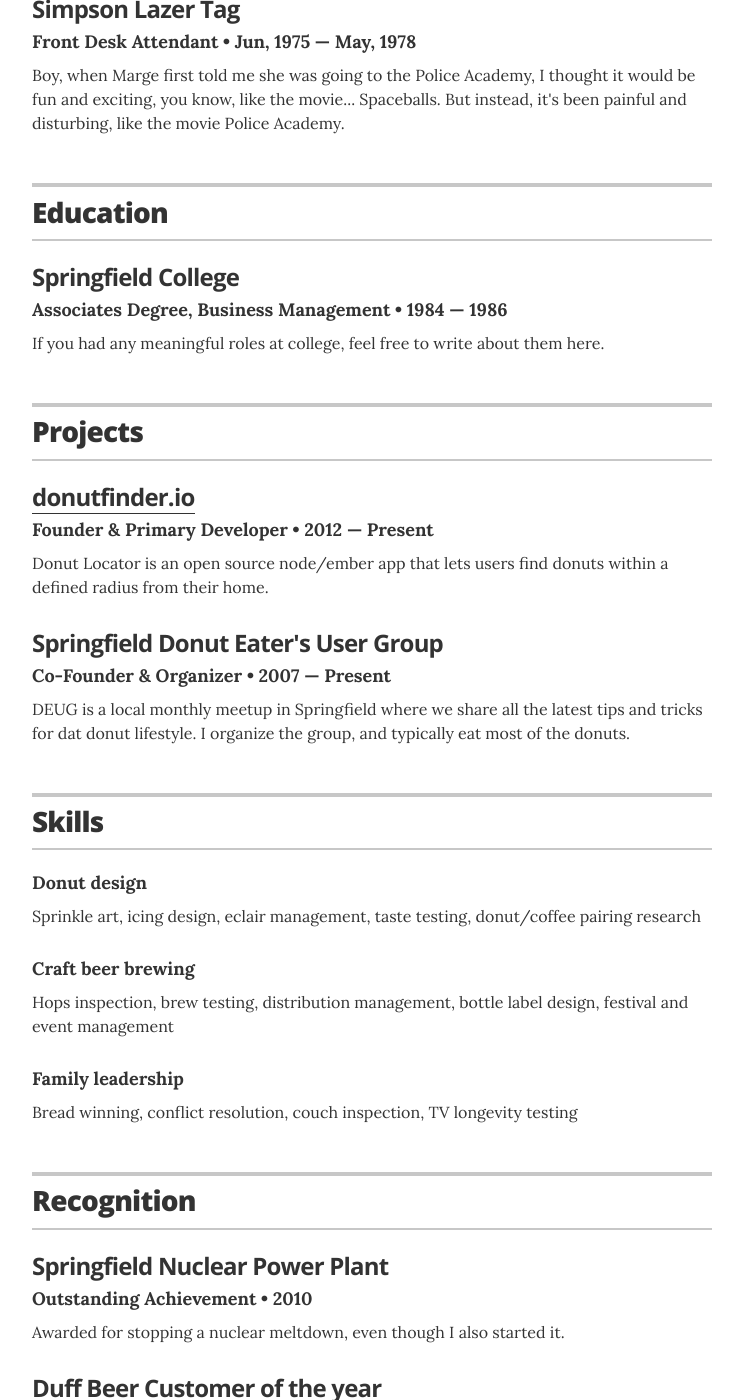
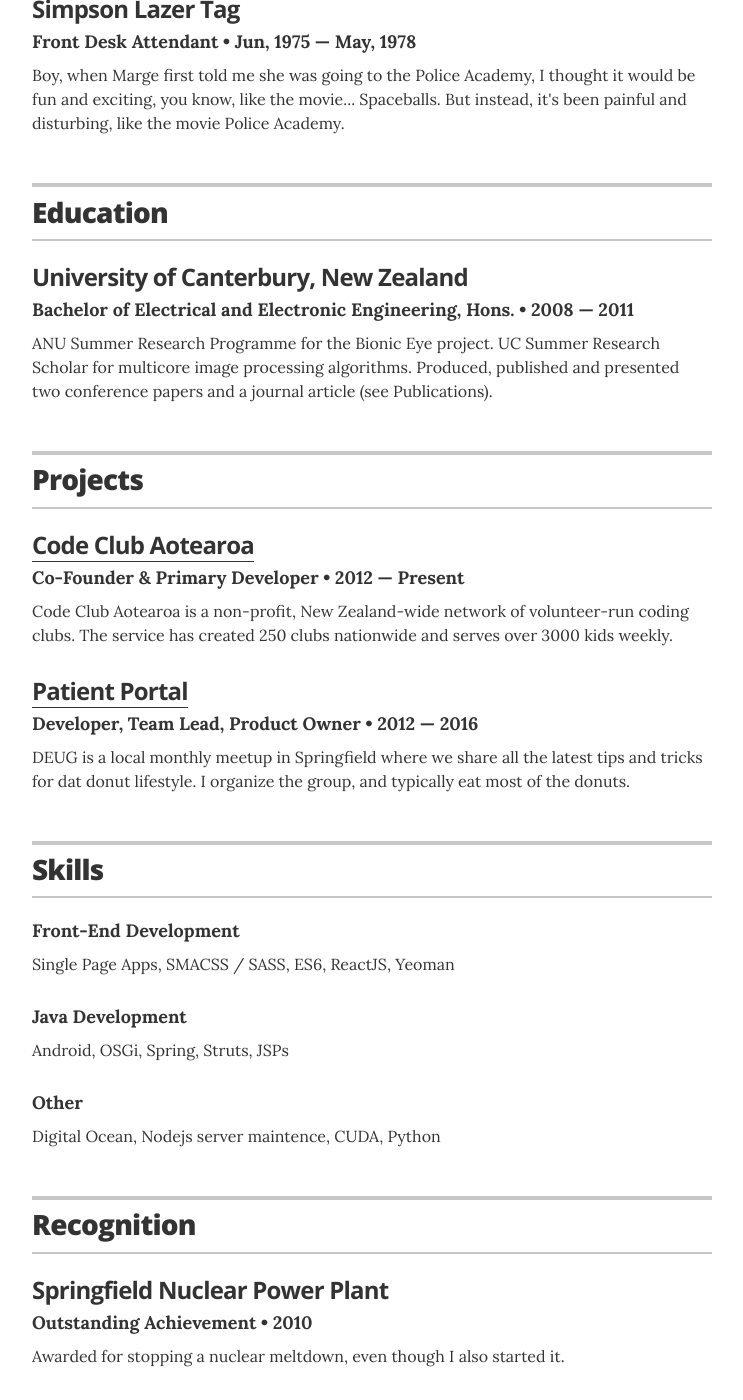
Before and after one commit to phazor/about-me, a Jekyll site: the page built from index.html, in a window 1280 px wide and 1400 px high, scrolled down 1022 px. Shown: the whole window, without its empty margins (268-1011 px from the left). Built offline with Jekyll 4.4.1, drawn with Linux system fonts in a browser that asks for light colours; some of the changed text lies outside the part shown.

Commit message:
added skills, projects, education

```diff
--- a/_layouts/resume.html
+++ b/_layouts/resume.html
@@ -27,7 +27,8 @@
         </div>
 
         <div class="executive-summary" itemprop="description">
-          <p>This is the executive summary. You should write a few brief, concise, and meaningful sentences about yourself from a professional context, and your immediate career goals. Make the length appropriate for your needs, but K.I.S.S.</p>
+   		<p>I am a full stack developer who has worked on a range of projects, from academic research to enterprise software.
+				Besides development, I am passionate about inspiring the next generation of kids in science and tech.</p>
         </div>
 
         {% if site.resume_looking_for_work == 'yes' %}
@@ -50,13 +51,13 @@
         <!-- Duplicate these resume-item elements and edit accordingly for each job you want to add here -->
         <div class="resume-item" itemscope itemprop="worksFor" itemtype="http://schema.org/Organization">
           <h3 class="resume-item-title" itemprop="name">Orion Health</h3>
-          <h4 class="resume-item-details" itemprop="description">Senior Software Engineer, Team Lead &bull; Feb. 2013 &mdash; Mar. 2016</h4>
-          <p class="resume-item-copy">Four years working in the enterprise health domain, primarily as a Software Engineer.
+          <h4 class="resume-item-details" itemprop="description">Senior Software Engineer, Team Lead &bull; Feb, 2013 &mdash; Mar, 2016</h4>
+          <p class="resume-item-copy">Four years working in the health domain, primarily as a Software Engineer. Duties included:
 		</p>
           <ul class="resume-item-list">
             <li>Product Development</li>
             <li>Team Leadership</li>
-            <li>Customer Interaction</li>
+            <li>Scrum / Agile</li>
           </ul>
           <p class="resume-item-copy">If you're going to copy paste markup, or edit it, just be sure to keep the appropriate classnames on your new elements for styling purposes.</p>
 
@@ -91,9 +92,9 @@
         </header>
 
         <div class="resume-item" itemscope itemprop="alumniOf" itemtype="http://schema.org/CollegeOrUniversity">
-          <h3 class="resume-item-title" itemprop="name">Springfield College</h3>
-          <h4 class="resume-item-details" itemprop="description">Associates Degree, Business Management &bull; 1984 &mdash; 1986</h4>
-          <p class="resume-item-copy">If you had any meaningful roles at college, feel free to write about them here.</p>
+          <h3 class="resume-item-title" itemprop="name">University of Canterbury, New Zealand</h3>
+          <h4 class="resume-item-details" itemprop="description">Bachelor of Electrical and Electronic Engineering, Hons. &bull; 2008 &mdash; 2011</h4>
+          <p class="resume-item-copy">ANU Summer Research Programme for the Bionic Eye project. UC Summer Research Scholar for multicore image processing algorithms. Produced, published and presented two conference papers and a journal article (see Publications).</p>
         </div>
 
       </section>
@@ -109,14 +110,14 @@
         </header>
 
         <div class="resume-item">
-          <h3 class="resume-item-title"><a href="http://donutlocator.io">donutfinder.io</a></h3>
-          <h4 class="resume-item-details">Founder & Primary Developer &bull; 2012 &mdash; Present</h4>
-          <p class="resume-item-copy">Donut Locator is an open source node/ember app that lets users find donuts within a defined radius from their home.</p>
+          <h3 class="resume-item-title"><a href="http://www.codeclub.nz">Code Club Aotearoa</a></h3>
+          <h4 class="resume-item-details">Co-Founder & Primary Developer &bull; 2012 &mdash; Present</h4>
+          <p class="resume-item-copy">Code Club Aotearoa is a non-profit, New Zealand-wide network of volunteer-run coding clubs. The service has created 250 clubs nationwide and serves over 3000 kids weekly.
         </div>
 
         <div class="resume-item">
-          <h3 class="resume-item-title">Springfield Donut Eater's User Group</h3>
-          <h4 class="resume-item-details">Co-Founder & Organizer &bull; 2007 &mdash; Present</h4>
+          <h3 class="resume-item-title"><a href="https://myhealthinfo.co.nz/cura/">Patient Portal</a></h3>
+          <h4 class="resume-item-details">Developer, Team Lead, Product Owner &bull; 2012 &mdash; 2016</h4>
           <p class="resume-item-copy">DEUG is a local monthly meetup in Springfield where we share all the latest tips and tricks for dat donut lifestyle. I organize the group, and typically eat most of the donuts.</p>
         </div>
 
@@ -133,18 +134,18 @@
         </header>
 
         <div class="resume-item">
-          <h4 class="resume-item-details">Donut design</h4>
-          <p class="resume-item-copy">Sprinkle art, icing design, eclair management, taste testing, donut/coffee pairing research</p>
+          <h4 class="resume-item-details">Front-End Development</h4>
+          <p class="resume-item-copy">Single Page Apps, SMACSS / SASS, ES6, ReactJS, Yeoman</p>
         </div>
 
         <div class="resume-item">
-          <h4 class="resume-item-details">Craft beer brewing</h4>
-          <p class="resume-item-copy">Hops inspection, brew testing, distribution management, bottle label design, festival and event management</p>
+          <h4 class="resume-item-details">Java Development</h4>
+          <p class="resume-item-copy">Android, OSGi, Spring, Struts, JSPs</p>
         </div>
 
         <div class="resume-item">
-          <h4 class="resume-item-details">Family leadership</h4>
-          <p class="resume-item-copy">Bread winning, conflict resolution, couch inspection, TV longevity testing</p>
+          <h4 class="resume-item-details">Other</h4>
+          <p class="resume-item-copy">Digital Ocean, Nodejs server maintence, CUDA, Python</p>
         </div>
 
       </section>
@@ -226,7 +227,6 @@
 
       <footer class="page-footer">
         <p class="footer-line">Made by <a href="http://twitter.com/jglovier">@jglovier</a>. Fork me on <a href="https://github.com/jglovier/resume-template">GitHub</a>.</p>
-        <p class="footer-line">If this is your live resume, you can modify or remove this part. ;-)</p>
       </footer>
 
     </div>
```
